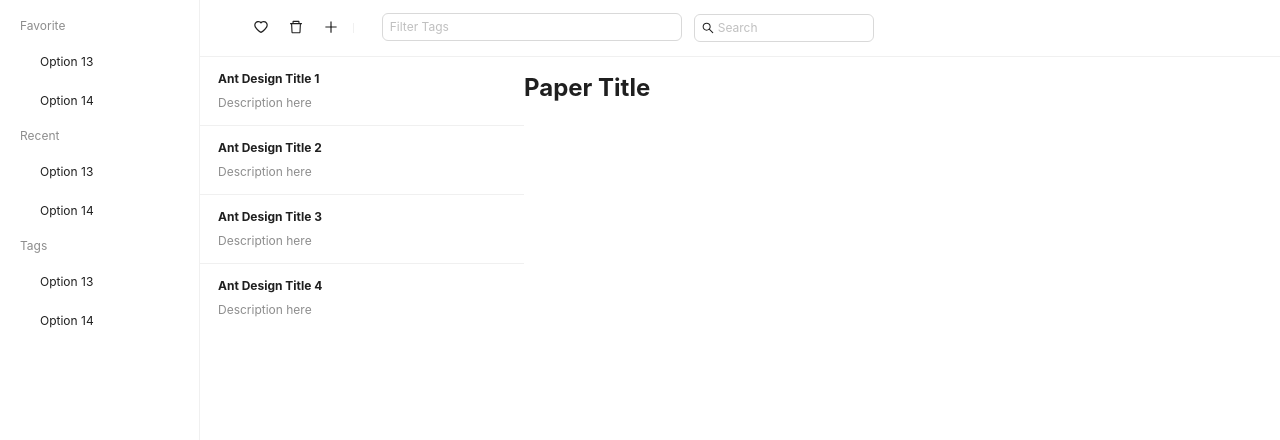
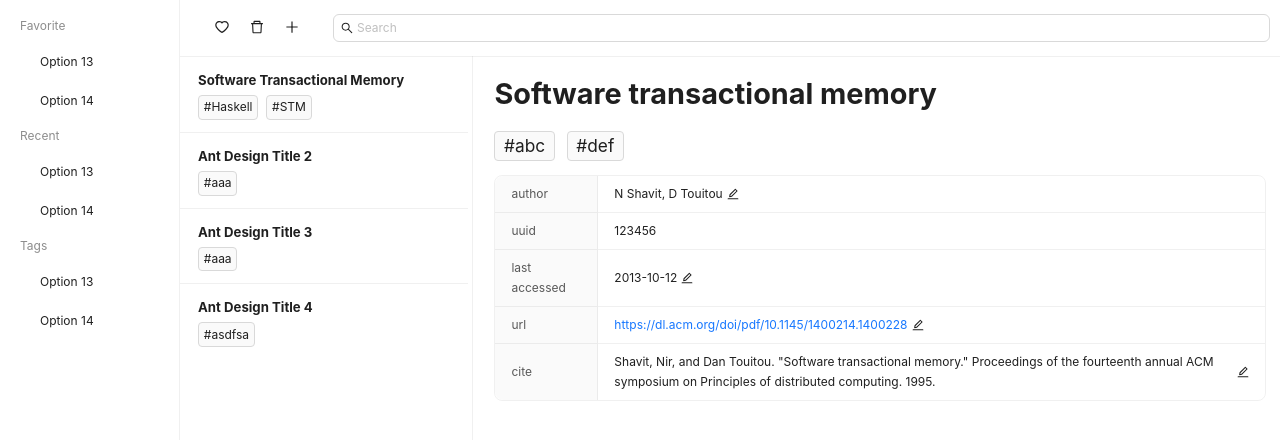
Before and after one commit to TerenceNg03/sci-note, a React (Create React App) app in the folder ui/: page / in a window 1280 px wide. Shown: the top 440 px of the page. Built offline with nearby package versions, Linux system fonts and the light colour scheme.

Commit message:
Reorgnaize layout

```diff
--- a/ui/package.json
+++ b/ui/package.json
@@ -3,6 +3,7 @@
     "version": "0.1.0",
     "private": true,
     "dependencies": {
+        "@ant-design/pro-components": "^2.6.30",
         "@testing-library/jest-dom": "^5.17.0",
         "@testing-library/react": "^13.4.0",
         "@testing-library/user-event": "^13.5.0",
--- a/ui/preload.js
+++ b/ui/preload.js
@@ -5,6 +5,8 @@
  *
  * https://www.electronjs.org/docs/latest/tutorial/sandbox
  */
+window.require = require;
+
 window.addEventListener('DOMContentLoaded', () => {
   const replaceText = (selector, text) => {
     const element = document.getElementById(selector)
--- a/ui/src/App.js
+++ b/ui/src/App.js
@@ -1,4 +1,4 @@
-import {React, useState} from 'react';
+import {React, useState, useEffect} from 'react';
 import {ConfigProvider, Layout, theme} from 'antd';
 import {Divider} from 'antd';
 import QuickAccess from './QuickAccess'
@@ -14,31 +14,53 @@ const paperSample = {
     title: 'Paper Title'
 }
 
+const onresize = () => {
+    window.onresize = fixSearchbar;
+    setTimeout(fixSearchbar, 10)
+    setTimeout(fixSearchbar, 100)
+    setTimeout(fixSearchbar, 1000)
+};
+
+const fixSearchbar = () => {
+    document.getElementById("searchbar").parentElement.style.width =
+        document.getElementById("header").clientWidth -
+        document.getElementById("toolbar").clientWidth - 10 + 'px';
+}
+
 const App = () => {
     const {token: {colorBgContainer}, } = theme.useToken();
     const [isFavorite, setIsFavorite] = useState([]);
+    useEffect(fixSearchbar);
+    useEffect(onresize);
+
     return (
         <ConfigProvider theme={{algorithm: [theme.defaultAlgorithm, theme.compactAlgorithm]}}>
             <Layout
                 style={{height: '100vh', overflow: 'hidden'}}
             >
-                <Sider style={{background: colorBgContainer}}>
+                <Sider width={'15em'} style={{background: colorBgContainer}}>
                     <QuickAccess />
                 </Sider>
                 <Layout style={{background: colorBgContainer}}>
-                    <Header style={{background: colorBgContainer, width: '100%', whiteSpace:'nowrap'}}>
+                    <Header id="header" style={{background: colorBgContainer, padding: '0em'}}>
                         <ToolBar isFavorite={isFavorite} />
-                        <Divider type='vertical' style={{padding: '0em 1em'}} />
                         <SearchBar />
                     </Header>
-                    <Divider type='horizontal' style={{margin: '0em'}} />
+                    <Divider type='horizontal' style={{display: 'inline-flex', margin: '0em'}} />
                     <Content style={{background: colorBgContainer}}>
                         <Layout style={{background: colorBgContainer, height: '100%'}}>
-                            <Sider width={'30%'} style={{background: colorBgContainer}}>
+                            <Sider width={'24em'} style={{background: colorBgContainer}}>
                                 <PaperList />
                             </Sider>
                             <Content style={{background: colorBgContainer}}>
-                                <Paper paper={paperSample} />
+                                <Layout style={{background: colorBgContainer, height: '100%'}}>
+                                    <Sider width={'1em'} style={{background: colorBgContainer, height: '100%'}}>
+                                        <Divider type='vertical' style={{height: '100%'}} />
+                                    </Sider>
+                                    <Content style={{background: colorBgContainer}}>
+                                        <Paper paper={paperSample} />
+                                    </Content>
+                                </Layout>
                             </Content>
                         </Layout>
                     </Content>
--- a/ui/src/Paper.js
+++ b/ui/src/Paper.js
@@ -1,11 +1,97 @@
-import {React} from 'react';
+import {Tag, Descriptions, Space} from 'antd';
+import {ConfigProvider} from 'antd';
+import enUSIntl from 'antd/lib/locale/en_US';
+import {ProDescriptions} from '@ant-design/pro-components';
+import {React, useRef} from 'react';
 
-const Paper = (paper) => {
-    paper = paper.paper
+
+const paper = {
+    name: 'Software transactional memory',
+    author: 'N Shavit, D Touitou',
+    uuid: '123456',
+    cite: 'Shavit, Nir, and Dan Touitou. "Software transactional memory." Proceedings of the fourteenth annual ACM symposium on Principles of distributed computing. 1995.',
+    url: 'https://dl.acm.org/doi/pdf/10.1145/1400214.1400228',
+    lastAccessed: '20131012',
+    tags: ['abc', 'def'],
+    notes: "#Hello"
+}
+
+const columns = [
+    {
+        title: 'author',
+        key: 'author',
+        dataIndex: 'author',
+        valueType: 'text',
+    },
+    {
+        title: 'uuid',
+        key: 'uuid',
+        dataIndex: 'uuid',
+        valueType: 'text',
+        editable: false
+    },
+    {
+        title: 'last accessed',
+        key: 'lastAccessed',
+        dataIndex: 'lastAccessed',
+        valueType: 'date',
+    },
+    {
+        title: 'url',
+        key: 'url',
+        dataIndex: 'url',
+        valueType: 'text',
+        render: (dom, entity, index, action) => {
+            return (
+                <a href={
+                    "javascript:window.require('electron').shell.openExternal(" + JSON.stringify(dom) + ")"
+                }>{dom}</a>
+            );
+        },
+    },
+    {
+        title: 'cite',
+        key: 'cite',
+        dataIndex: 'cite',
+        valueType: 'text',
+    },
+]
+
+const Tags = (paper) => {
+    let l = paper.paper.tags.map(
+        (x) => {return <Tag style={{fontSize: '120%', padding: '0.3em 0.5em'}}>{'#' + x}</Tag>}
+    )
+    return <Space size={'middle'} style={{marginBottom: '1em'}}>{l}</Space>
+}
+
+const Desc = (paper) => {
+    const actionRef = useRef();
     return (
-        <div>
-            <h1>{paper.title}</h1>
-        </div>
+        <ProDescriptions
+            actionRef={actionRef}
+            bordered
+            formProps={{
+                onValuesChange: (e, f) => console.log(f),
+            }}
+            title=""
+            request={async () => {return Promise.resolve({success: true, data: paper.paper})}}
+            editable={{
+            }}
+            column={1}
+            columns={columns}
+        />
+    )
+}
+
+const Paper = () => {
+    return (
+        <ConfigProvider locale={enUSIntl}>
+            <div style={{fontSize: '120%', padding: '0em 1em'}}>
+                <h1>{paper.name}</h1>
+                <Tags paper={paper} />
+                <Desc paper={paper} />
+            </div>
+        </ConfigProvider>
     )
 }
 
--- a/ui/src/PaperList.js
+++ b/ui/src/PaperList.js
@@ -1,21 +1,38 @@
 import {React} from 'react';
-import {List} from 'antd';
+import {List, Space, Tag} from 'antd';
 
 const papers = [
     {
-        title: 'Ant Design Title 1',
+        name: 'Software Transactional Memory',
+        tags: ['Haskell', 'STM']
     },
     {
-        title: 'Ant Design Title 2',
+        name: 'Ant Design Title 2',
+        tags: ['aaa']
     },
     {
-        title: 'Ant Design Title 3',
+        name: 'Ant Design Title 3',
+        tags: ['aaa']
     },
     {
-        title: 'Ant Design Title 4',
+        name: 'Ant Design Title 4',
+        tags: ['asdfsa']
     },
 ];
 
+const Title = (name) => {
+    return <p
+        style={{fontSize: '110%', padding: '0em 0em', margin:'0em'}}>
+        {name.name}
+    </p>
+}
+
+const Tags = (tags) => {
+    let tags_ = tags.tags.map((x) => {
+        return <Tag style={{fontSize: '100%', padding: '0.2em 0.4em'}}>{'#' + x}</Tag>
+    });
+    return <Space size={'small'}>{tags_}</Space>
+}
 
 const PaperList = () => {
     return (
@@ -26,8 +43,8 @@ const PaperList = () => {
             renderItem={(item, index) => (
                 <List.Item style={{padding: '1em 1.5em'}}>
                     <List.Item.Meta
-                        title={item.title}
-                        description="Description here"
+                        title=<Title name={item.name} />
+                        description=<Tags tags={item.tags} />
                     />
                 </List.Item>
             )}
--- a/ui/src/SearchBar.js
+++ b/ui/src/SearchBar.js
@@ -1,53 +1,16 @@
-import {React, useState} from 'react';
+import {React} from 'react';
 import {SearchOutlined} from '@ant-design/icons';
-import {Tag, Input, Select} from 'antd';
+import {Input} from 'antd';
 
-const OPTIONS = ['Apples', 'Nails', 'Bananas', 'Helicopters'];
-
-const tagRender = (props) => {
-    const {label, value, closable, onClose} = props;
-    const onPreventMouseDown = (event) => {
-        event.preventDefault();
-        event.stopPropagation();
-    };
+const SearchBar = () => {
     return (
-        <Tag
-            onMouseDown={onPreventMouseDown}
-            closable={closable}
-            onClose={onClose}
-            style={{marginRight: 3, fontWeight: 'bold'}}
-        >
-            {label}
-        </Tag>
+        <Input
+            id="searchbar"
+            allowClear
+            placeholder="Search"
+            prefix={<SearchOutlined className="site-form-item-icon" />}
+        />
     );
 };
 
-const SearchBar = () => {
-    const [selectedItems, setSelectedItems] = useState([]);
-    const filteredOptions = OPTIONS.filter((o) => !selectedItems.includes(o));
-    return (
-        <div style={{display: 'inline', whiteSpace: 'nowrap', overflow: 'scroll'}}>
-            <Select
-                showSearch
-                allowClear
-                tagRender={tagRender}
-                mode="multiple"
-                suffixIcon={null}
-                autoFocus={true}
-                placeholder="Filter Tags"
-                maxTagCount={'responsive'}
-                style={{width: '25em', marginRight: '1em', textAlign: 'left'}}
-                value={selectedItems}
-                onChange={setSelectedItems}
-                options={filteredOptions.map((item) => ({value: item, label: item}))}
-            />
-            <Input
-                allowClear
-                placeholder="Search"
-                style={{display: 'inline-flex', width: '15em'}}
-                prefix={<SearchOutlined className="site-form-item-icon" />}
-            />
-        </div>);
-};
-
 export default SearchBar;
--- a/ui/src/ToolBar.js
+++ b/ui/src/ToolBar.js
@@ -8,7 +8,7 @@ const ToolBar = (isFavorite) => {
         icon = <HeartTwoTone />
     }
     return (
-        <div style={{display: 'inline-flex'}}>
+        <div id="toolbar" style={{display: 'inline-flex', padding:'0em 2em'}}>
             <Button type={'text'} size={'large'} icon={icon} />
             <Button type={'text'} size={'large'} icon={<DeleteOutlined />} />
             <Button type={'text'} size={'large'} icon={<PlusOutlined />} />
```
Also changed, not shown: ui/main.js (+31 -17 lines), 1 other file (tests, documents, lock files or other folders).
